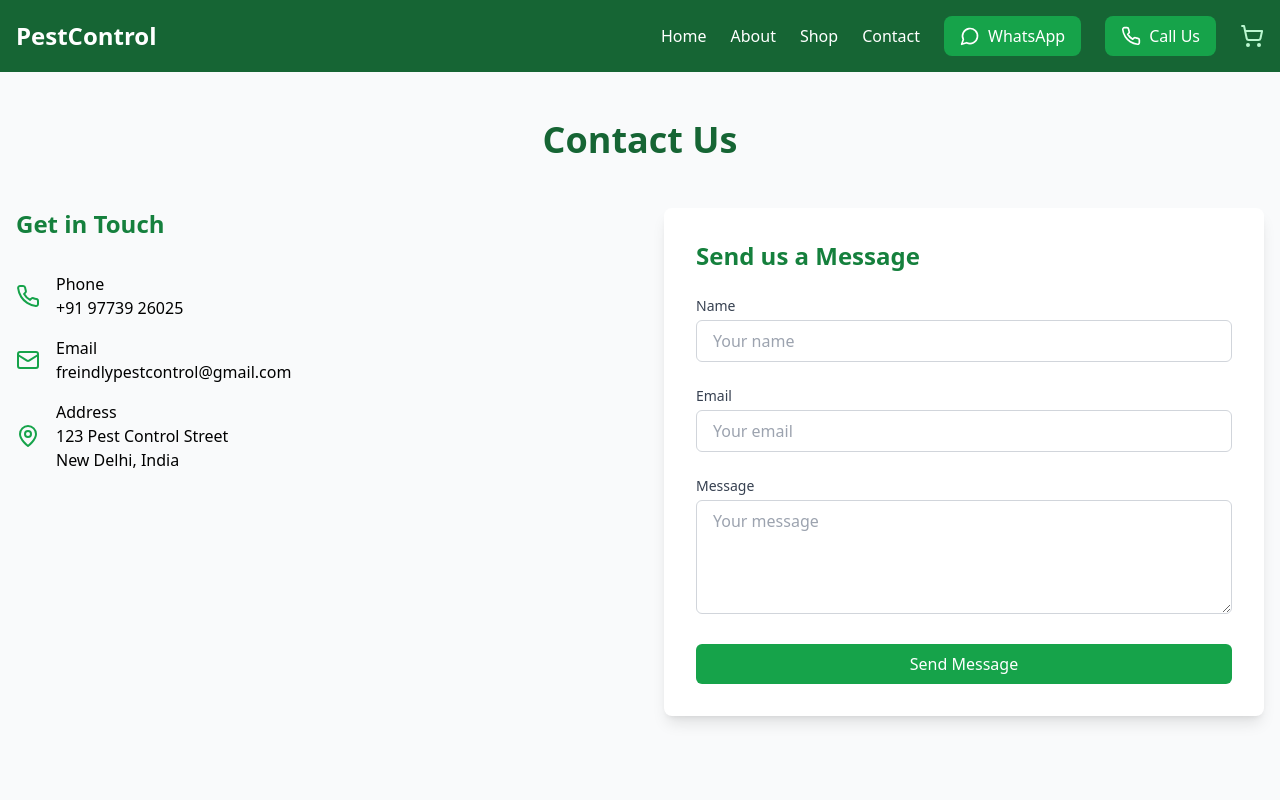
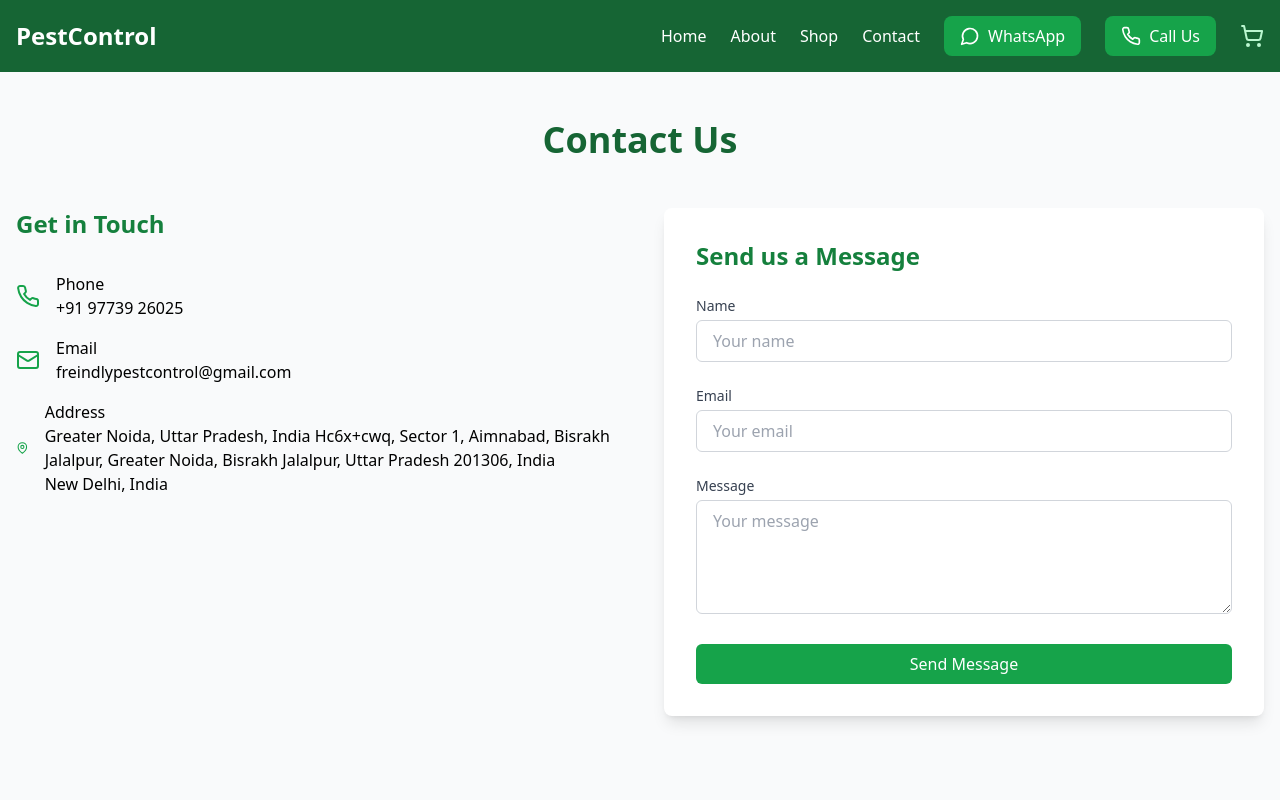
Before and after one commit to EDUCAMP-ACADUMY/pesticide, a React (Vite) app: page /contact in a window 1280 px wide. Shown: the top 800 px of the page. Built offline with nearby package versions, Linux system fonts and the light colour scheme.

Commit message:
Update Contact.tsx

```diff
--- a/src/components/Contact.tsx
+++ b/src/components/Contact.tsx
@@ -29,7 +29,9 @@ function Contact() {
               <MapPin className="text-green-600" size={24} />
               <div>
                 <p className="font-medium">Address</p>
-                <p>123 Pest Control Street</p>
+                <p>Greater Noida, Uttar Pradesh, India
+
+Hc6x+cwq, Sector 1, Aimnabad, Bisrakh Jalalpur, Greater Noida, Bisrakh Jalalpur, Uttar Pradesh 201306, India </p>
                 <p>New Delhi, India</p>
               </div>
             </div>
```
